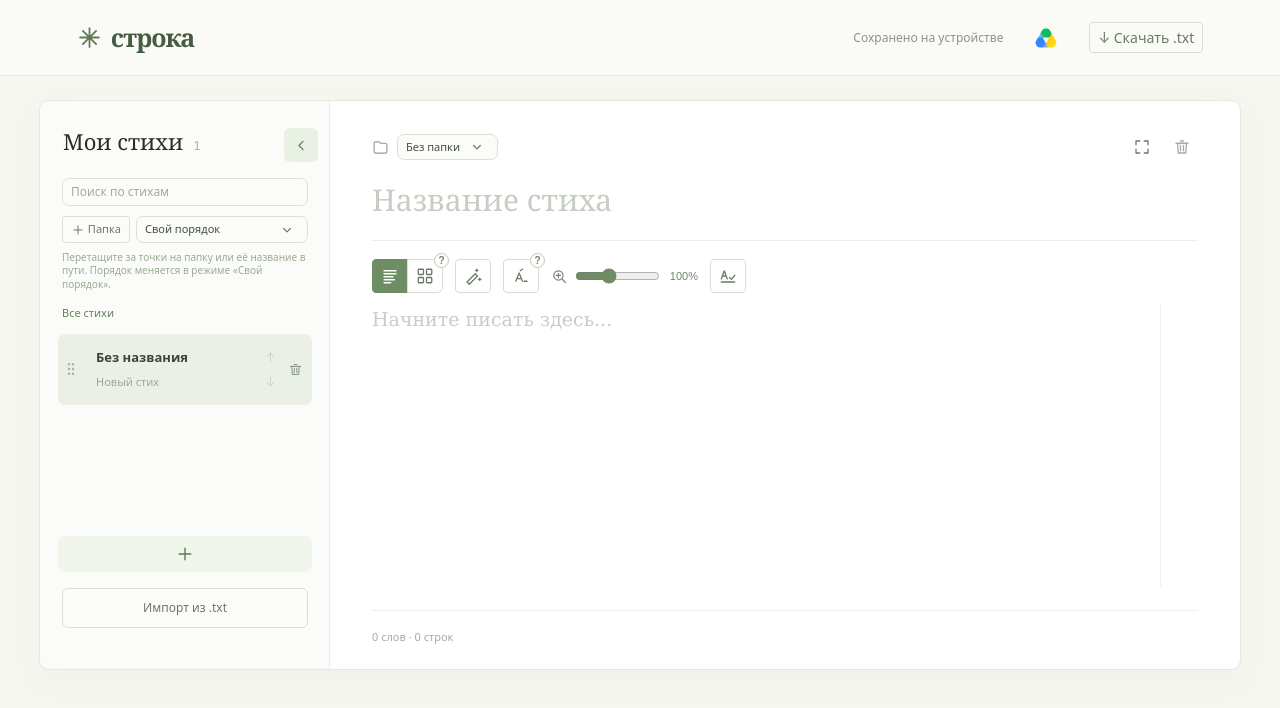
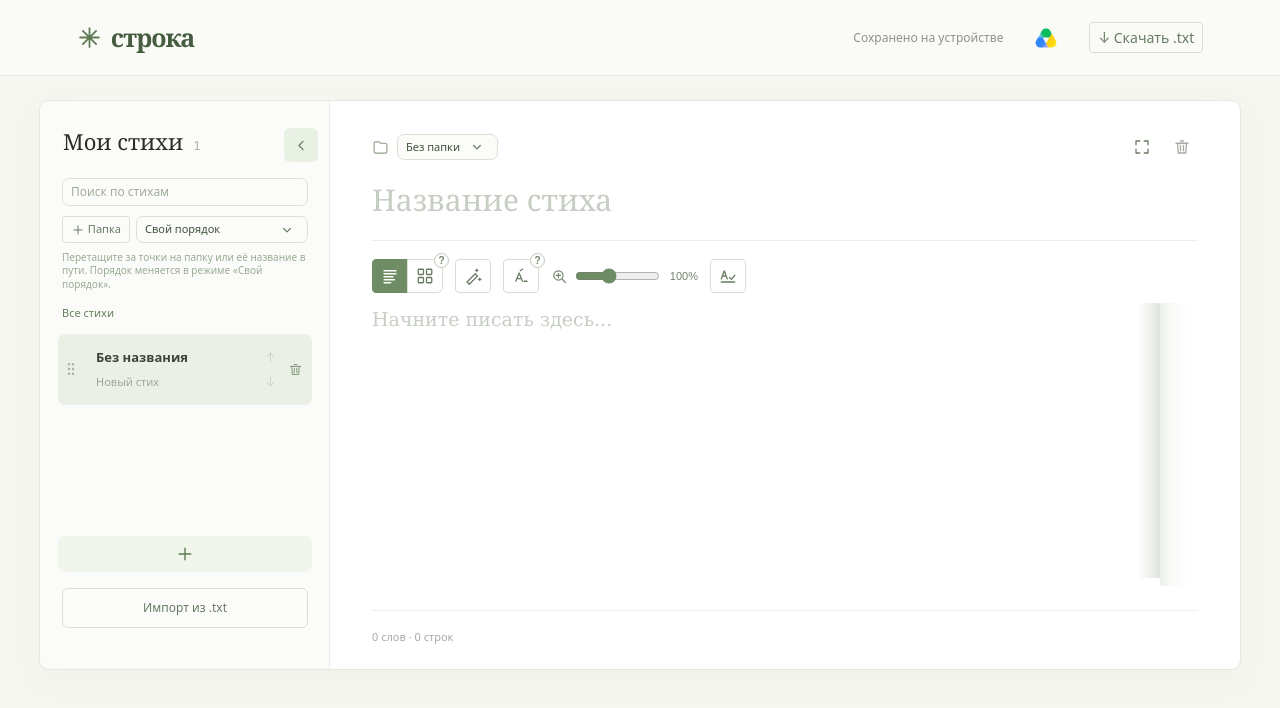
Before and after one commit to SlothCatcher/poetry-editor, a React (Vite) app: page / in a window 1280 px wide. Shown: the top 708 px of the page. Built offline with nearby package versions, Linux system fonts and the light colour scheme.

Commit message:
Сделать градиент счётчика слогов заметнее

```diff
--- a/src/style.css
+++ b/src/style.css
@@ -199,3 +199,6 @@ main{padding-bottom:24px}
 .writing::after{content:"";position:absolute;z-index:1;top:0;bottom:8px;right:38px;width:14px;background:linear-gradient(to right,rgba(255,255,255,0),rgba(255,255,255,.82));pointer-events:none}
 .grid-counts{position:relative;background:linear-gradient(to right,rgba(255,255,255,.82),#fff 45%)}
 .grid-counts::before{content:"";position:absolute;z-index:1;top:0;bottom:0;right:100%;width:14px;background:linear-gradient(to right,rgba(255,255,255,0),rgba(255,255,255,.82));pointer-events:none}
+/* Visible soft shadow at the left edge of the syllable-count column. */
+.writing::after,.grid-counts::before{width:22px;background:linear-gradient(to right,rgba(80,105,73,0),rgba(80,105,73,.18))}
+.gutter,.grid-counts{background:linear-gradient(to right,#eef3eb,#f9fbf7 12px,#fff)}
```
